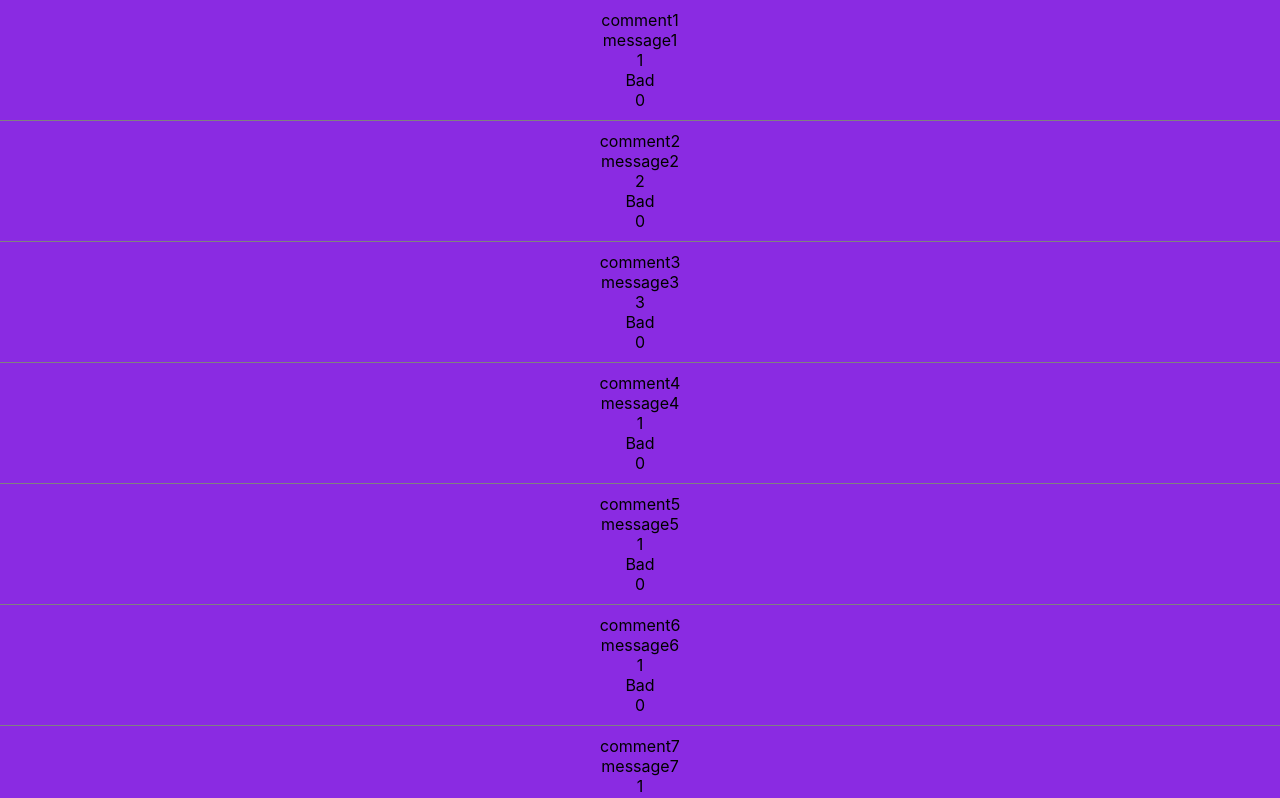
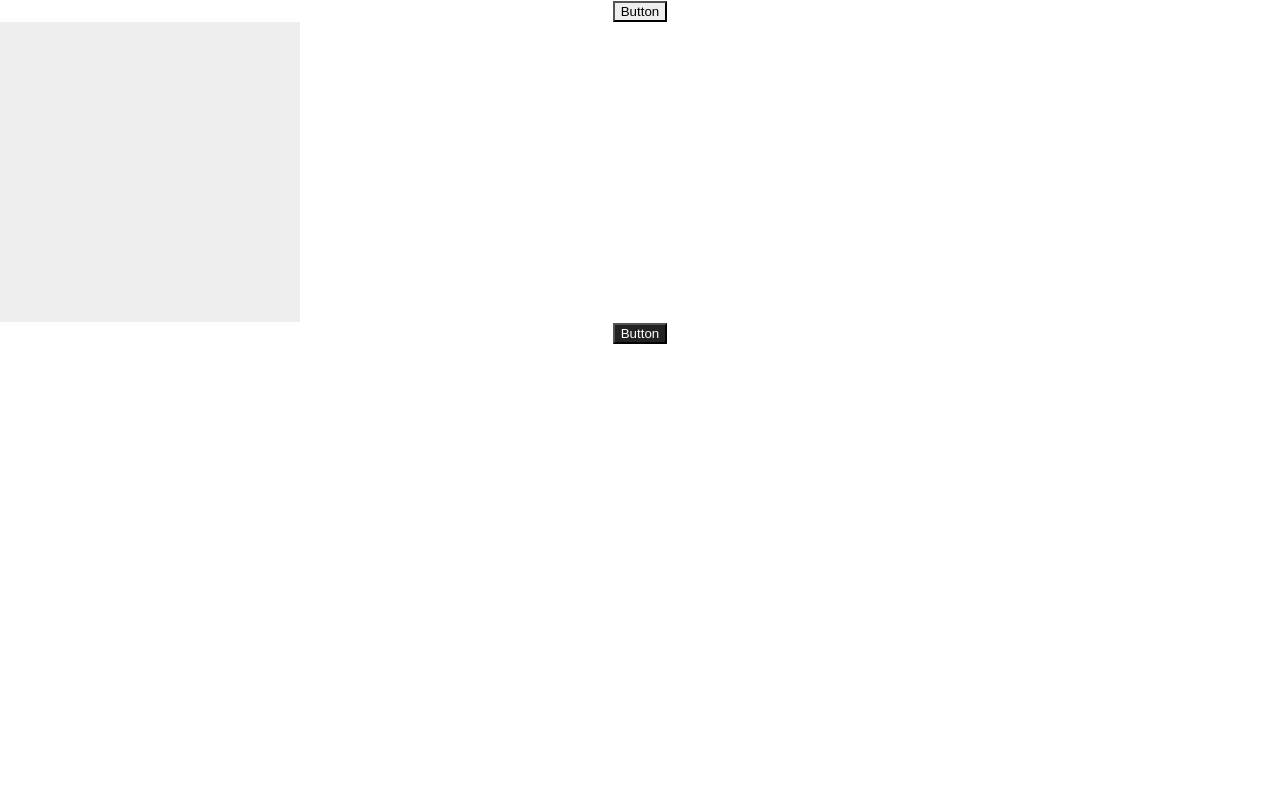
Before and after one commit to kwaegeo/my-app, a React (Create React App) app: page / in a window 1280 px wide. Shown: the top 798 px of the page. Built offline with nearby package versions, Linux system fonts and the light colour scheme.

Commit message:
3-10. Context

```diff
--- a/src/App.js
+++ b/src/App.js
@@ -1,5 +1,7 @@
 import './App.css';
-import Memo from './components/3-8 Memoization/Memo';
+import Example from './components/3-10 Context/Example';
+
+// import Memo from './components/3-8 Memoization/Memo';
 // import Button from './components/3-7 HOC/Button';
 // import Input from './components/3-7 HOC/Input';
 // import Dialog from './components/3-6 Composition2/Dialog';
@@ -22,7 +24,8 @@
   return (
     <div className="App">
 
-      <Memo />
+      <Example />
+      {/* <Memo /> */}
       {/* <Input />
       <br />
       <Button /> */}
--- /dev/null
+++ b/src/components/3-10 Context/Example.jsx
@@ -0,0 +1,32 @@
+import React, { Component } from 'react'
+import { ThemeContext, themes } from './ThemeContext';
+import ThemedButton from './ThemedButton';
+
+export default class Example extends Component {
+
+    constructor(props) {
+        super(props);
+        this.state = {
+            theme: themes.light,
+        };
+        this.toggleTheme = () =>{
+            this.setState((prev)=>({
+                theme: prev.theme === themes.dark ? themes.light : themes.dark,
+            }));
+        }
+    }
+    render() {
+        return (
+            <div>
+                <ThemeContext.Provider value={this.state.theme}>
+                    <ThemedButton changeTheme={this.toggleTheme}/>
+                    <ThemeContext.Consumer>
+                        {theme => (<div style={{height:300, width: 300, backgroundColor: theme.background,}}></div>)}
+                    </ThemeContext.Consumer>
+                </ThemeContext.Provider>
+                <ThemedButton />
+
+            </div>
+        )
+    }
+}
--- /dev/null
+++ b/src/components/3-10 Context/ThemeContext.js
@@ -0,0 +1,16 @@
+import React from "react";
+
+export const themes = {
+    light: {
+      foreground: '#000000',
+      background: '#eeeeee',
+    },
+    dark: {
+      foreground: '#ffffff',
+      background: '#222222',
+    },
+  };
+
+  export const ThemeContext = React.createContext(
+    themes.dark // 기본값
+  );
--- /dev/null
+++ b/src/components/3-10 Context/ThemedButton.jsx
@@ -0,0 +1,38 @@
+// import React, { Component } from 'react'
+// import { ThemeContext } from './ThemeContext';
+
+// class ThemedButton extends Component {
+//   render() {
+//       let props = this.props;
+//       let theme = this.context;
+
+//     return (
+//       <button
+//         {...props}
+//         onClick = {props.changeTheme}
+//         style = {{backgroundColor: theme.background, color: theme.foreground}}
+//       > Button  </button>
+//     )
+//   }
+// }
+
+// ThemedButton.contextType = ThemeContext;
+
+// export default ThemedButton;
+
+import React, { useContext } from 'react'
+import { ThemeContext } from './ThemeContext'
+
+export default function ThemedButton(props) {
+    const theme = useContext(ThemeContext);
+    return (
+        <div>
+            <button
+                {...props}
+                onClick={props.changeTheme}
+                style={{ backgroundColor: theme.background, color: theme.foreground }}
+            > Button  </button>
+
+        </div>
+    )
+}
```
